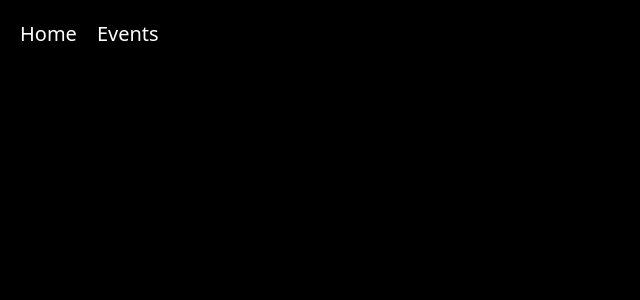
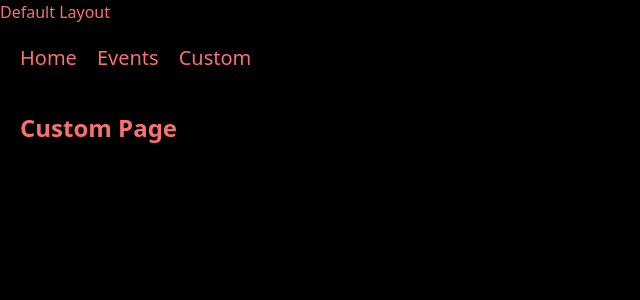
Before and after one commit to Edkiri/nuxt-3-crash-course, a Nuxt app: page /custom in a window 1280 px wide. Before the commit this address had no page. Shown: the top 300 px of the page, without its empty margins (0-640 px from the left). Built offline with nearby package versions, Linux system fonts and the light colour scheme.

Commit message:
feat: default and custom layouts

```diff
--- a/components/Header.vue
+++ b/components/Header.vue
@@ -7,5 +7,8 @@
       <li>
         <NuxtLink to="/events">Events</NuxtLink>
       </li>
+      <li>
+        <NuxtLink to="/custom">Custom</NuxtLink>
+      </li>
   </ul>
 </header></template>
--- /dev/null
+++ b/layouts/custom.vue
@@ -0,0 +1,6 @@
+<template>
+  <div class="custom-layout text-red-400">
+    <p>Default Layout</p>
+    <slot />
+  </div>
+</template>
--- /dev/null
+++ b/layouts/default.vue
@@ -0,0 +1,6 @@
+<template>
+  <div class="default-layout">
+    <p>Default Layout</p>
+    <slot />
+  </div>
+</template>
--- /dev/null
+++ b/pages/custom.vue
@@ -0,0 +1,11 @@
+<script setup>
+definePageMeta({
+  layout: "custom"
+});
+</script>
+
+<template>
+  <div class="p-5">
+    <h1 class="text-2xl font-bold">Custom Page</h1>
+  </div>
+</template>
```
Also changed, not shown: 1 other file (tests, documents, lock files or other folders).
